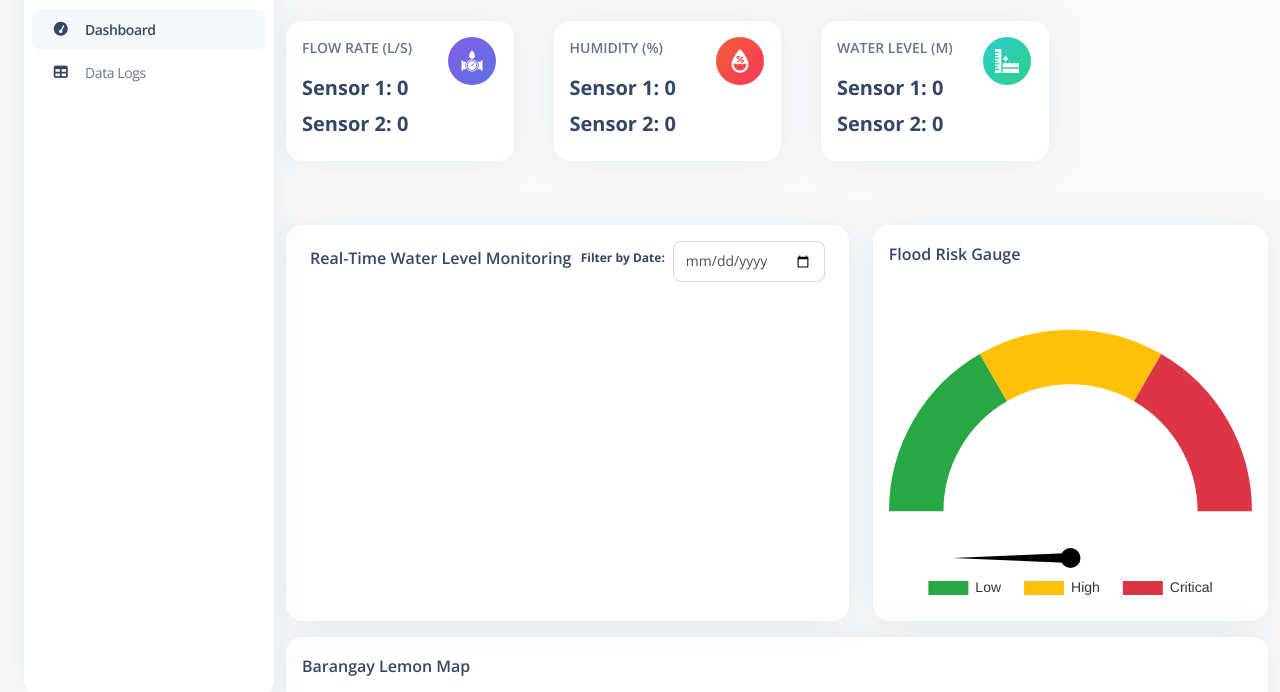
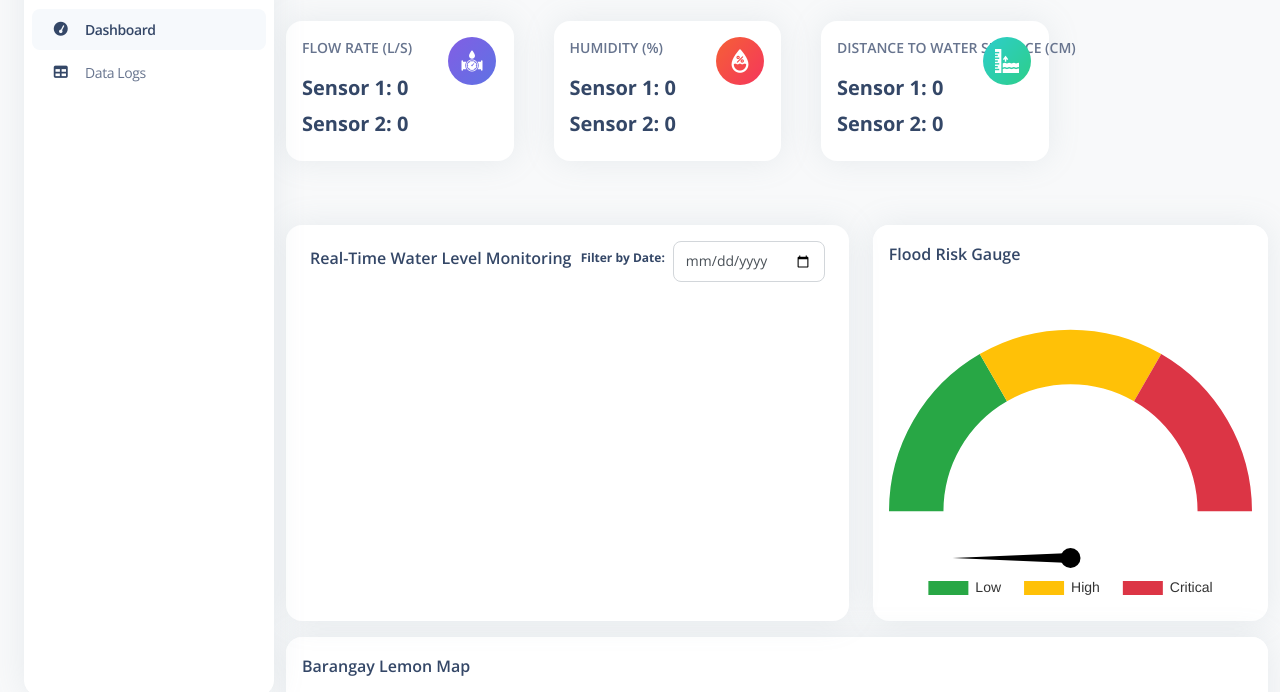
Before and after one commit to Cyrelcab/flood-alert-system-dashboard, a website: page pages/dashboard.html in a window 1280 px wide. Shown: the part 88-780 px from the top of the page. Drawn offline with nearby package versions, Linux system fonts and the light colour scheme.

Commit message:
Update Water Level Title

```diff
--- a/pages/dashboard.html
+++ b/pages/dashboard.html
@@ -195,8 +195,8 @@
                 <div class="row">
                   <div class="col-8">
                     <div class="numbers">
-                      <p class="text-sm mb-0 text-uppercase font-weight-bold">
-                        Water Level (m)
+                      <p class="text-sm mb-0 text-uppercase font-weight-bold text-nowrap">
+                        Distance to Water Surface (cm)
                       </p>
                       <h5 class="font-weight-bolder mt-3">
                         Sensor 1: <span id="water-level-sensor-1">0</span>
```
